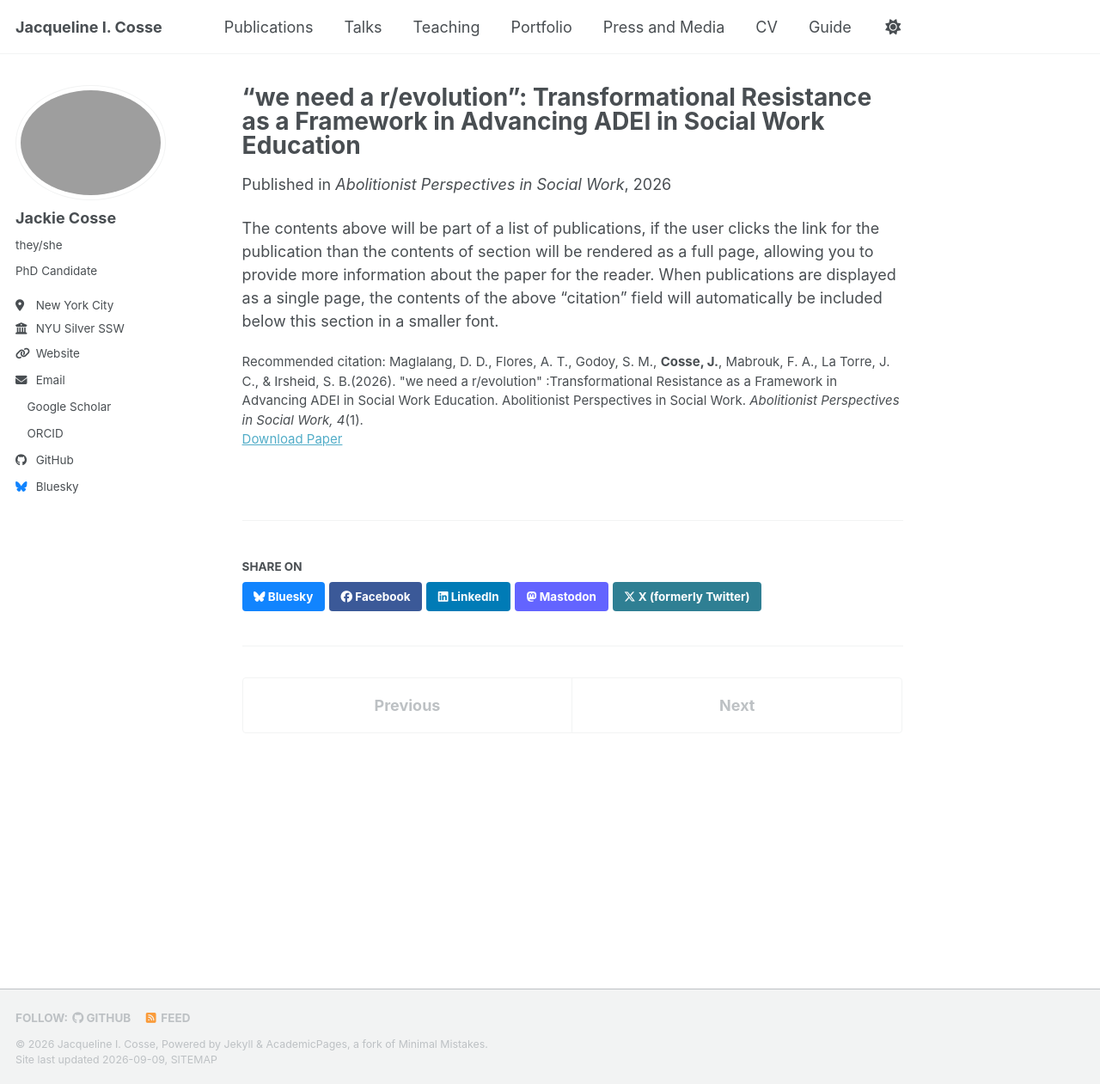
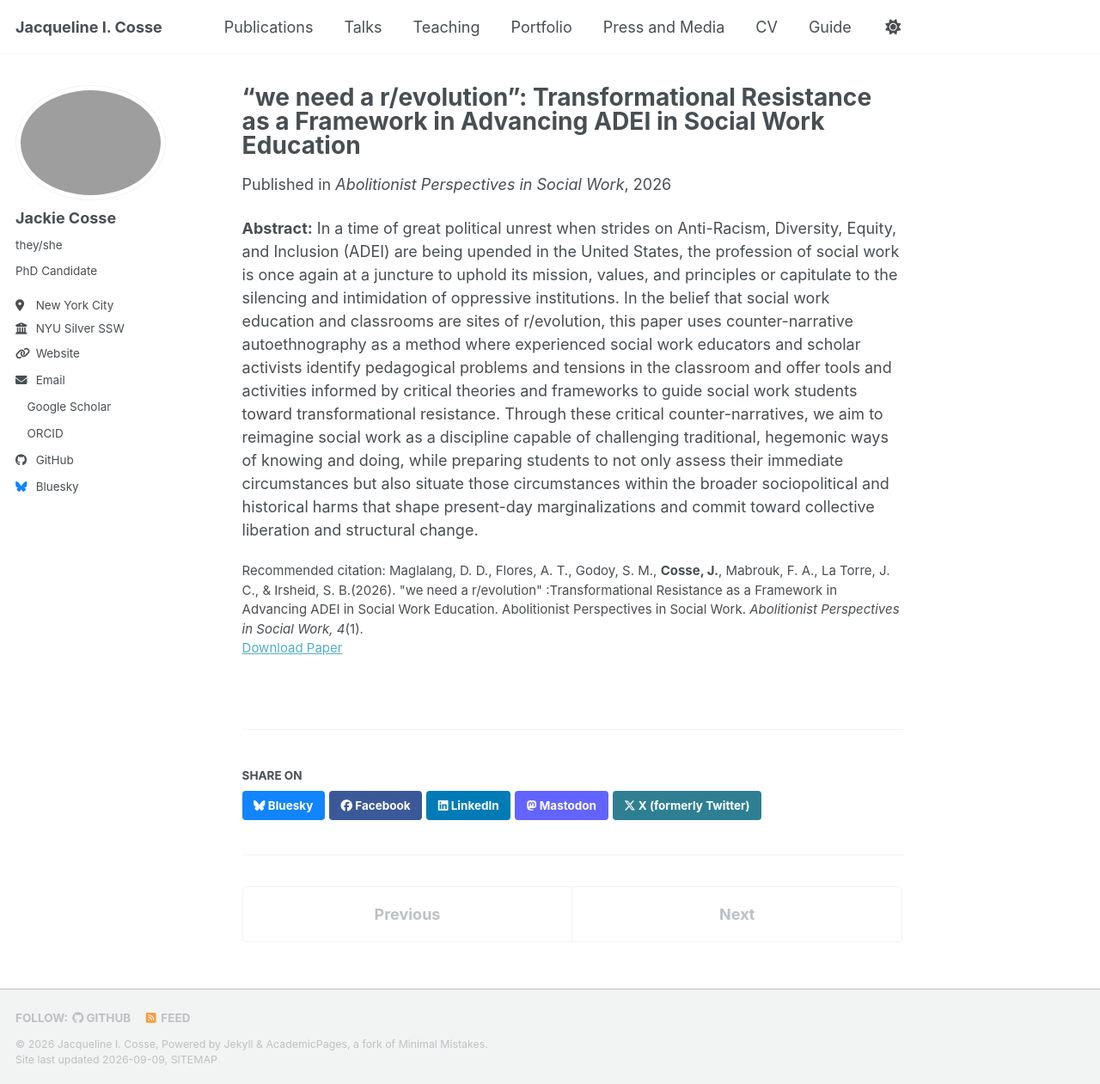
Before and after one commit to jackiecosse/jackiecosse.com, a Jekyll site: the page built from _publications/2026-06-abolitionist-perspectives-SW.md, in a window 1280 px wide and 1261 px high. Shown: the whole window at 86% size. Built offline with Jekyll 4.4.1, drawn with Linux system fonts in a browser that asks for light colours; a style sheet for code colours, icons or effects is not loaded.

Commit message:
Update 2026-06-abolitionist-perspectives-SW.md

```diff
--- a/_publications/2026-06-abolitionist-perspectives-SW.md
+++ b/_publications/2026-06-abolitionist-perspectives-SW.md
@@ -3,11 +3,11 @@ title: "“we need a r/evolution”: Transformational Resistance as a Framework
 collection: publications
 category: manuscripts
 permalink: /publication/2026-06-abolitionist-perspectives-in-SW
-excerpt: '[1-2 line paper discription TBA, one line specifying use of my framework specifically here]'
+excerpt: "This paper uses counter-narrative autoethnography to explore how social work educators can cultivate 'transformational resistance' in the classroom amid current political attacks on ADEI. My section discusses Leah Lakshmi Piepzna-Samarasinha 'Crip Emotional Intelligence,' and how I understand disabled epistemologies as a pedagogy of collective care and transofrmative possibility."
 date: 2026-06-01
 venue: 'Abolitionist Perspectives in Social Work'
-paperurl: 'https://academicpages.github.io/files/paper3.pdf'
+paperurl: 'https://jackiecosse.com/files/maglalang-et-al-APSW-2026.pdf'
 citation: 'Maglalang, D. D., Flores, A. T., Godoy, S. M., <b>Cosse, J.</b>, Mabrouk, F. A., La Torre, J. C., & Irsheid, S. B.(2026). &quot;we need a r/evolution&quot; :Transformational Resistance as a Framework in Advancing ADEI in Social Work Education. Abolitionist Perspectives in Social Work. <i>Abolitionist Perspectives in Social Work, 4</i>(1).'
 ---
 
-The contents above will be part of a list of publications, if the user clicks the link for the publication than the contents of section will be rendered as a full page, allowing you to provide more information about the paper for the reader. When publications are displayed as a single page, the contents of the above "citation" field will automatically be included below this section in a smaller font.
+<b>Abstract:</b> In a time of great political unrest when strides on Anti-Racism, Diversity, Equity, and Inclusion (ADEI) are being upended in the United States, the profession of social work is once again at a juncture to uphold its mission, values, and principles or capitulate to the silencing and intimidation of oppressive institutions. In the belief that social work education and classrooms are sites of r/evolution, this paper uses counter-narrative autoethnography as a method where experienced social work educators and scholar activists identify pedagogical problems and tensions in the classroom and offer tools and activities informed by critical theories and frameworks to guide social work students toward transformational resistance. Through these critical counter-narratives, we aim to reimagine social work as a discipline capable of challenging traditional, hegemonic ways of knowing and doing, while preparing students to not only assess their immediate circumstances but also situate those circumstances within the broader sociopolitical and historical harms that shape present-day marginalizations and commit toward collective liberation and structural change.
```
